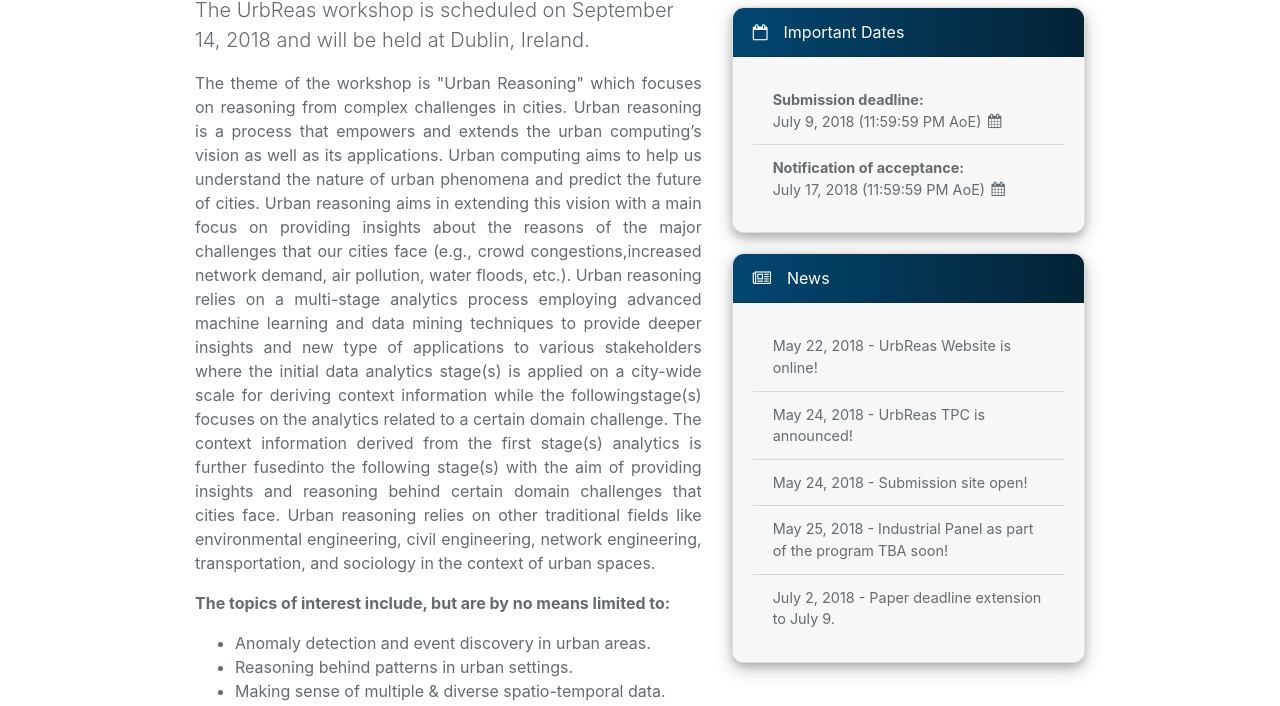
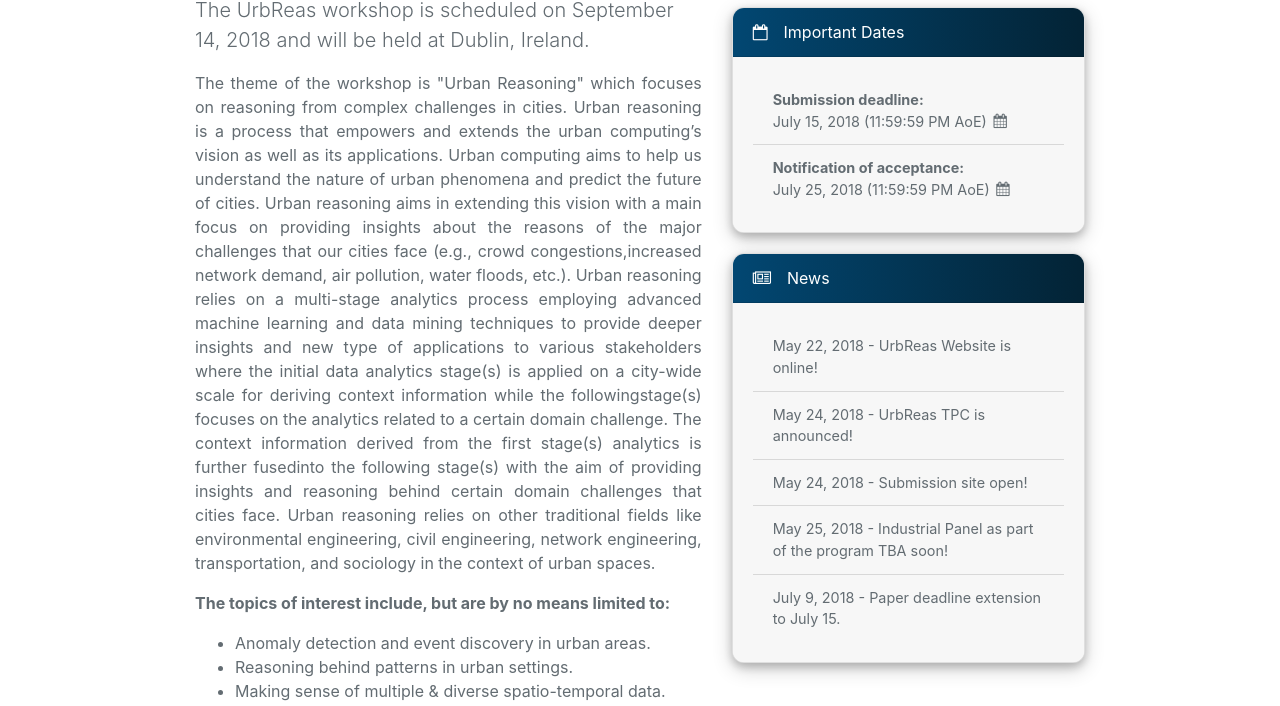
Before and after one commit to UrbanReasoningWorkshop/urbanreasoningworkshop.github.io, a Jekyll site: the page built from index.html, in a window 1280 px wide. Shown: the part 469-1175 px from the top of the page. Built offline with Jekyll 4.4.1, drawn with Linux system fonts in a browser that asks for light colours; nearby versions of some CDN libraries.

Commit message:
submission deadline change

```diff
--- a/_data/conference.yml
+++ b/_data/conference.yml
@@ -69,11 +69,11 @@ navbar:
     path: ./registration.html
     visible: True
 deadlines:
-  - date: 2018-07-09 23:59:59 AoE
+  - date: 2018-07-15 23:59:59 AoE
     timezone: AoE
     text: Submission deadline
     pass_due: False
-  - date: 2018-07-17 23:59:59 AoE
+  - date: 2018-07-25 23:59:59 AoE
     timezone: AoE
     text: Notification of acceptance
     pass_due: False
@@ -86,8 +86,8 @@ news:
     text: Submission site open!
   - date: 2018-05-25
     text: Industrial Panel as part of the program TBA soon!
-  - date: 2018-07-02
-    text: Paper deadline extension to July 9.
+  - date: 2018-07-09
+    text: Paper deadline extension to July 15.
 sponsors:
   - name: IBM
     logo_path: ./assets/images/sponsors/ibm-logo.jpg
```
Also changed, not shown: 3 other files.
